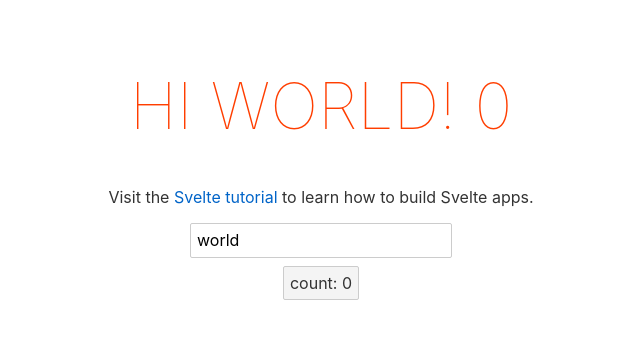
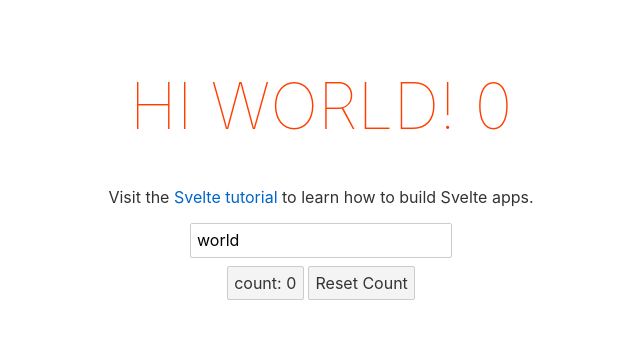
Before and after one commit to nanangbro/Coding_with_Rich_Harris, a Svelte app: page / in a window 1280 px wide. Shown: the top 338 px of the page, without its empty margins (319-959 px from the left). Built offline with nearby package versions, Linux system fonts and the light colour scheme.

Commit message:
resetter button (11)

```diff
--- a/src/App.svelte
+++ b/src/App.svelte
@@ -1,4 +1,5 @@
 <script>
+	import Resetter from "./Resetter.svelte"
 	import { count } from "./store.js"
 	import Button from "./Button.svelte"
 	export let name;
@@ -16,6 +17,7 @@
 		<input type="text" bind:value={name} />
 	</form>
 	<Button count={$count} handleClick={increment} />
+	<Resetter />
 	<!-- <Button count={0} /> -->
 </main>
 
--- /dev/null
+++ b/src/Resetter.svelte
@@ -0,0 +1,9 @@
+<script>
+    import {count} from "./store.js"
+
+    const reset = () => {
+        $count = 0;
+    }
+</script>
+
+<button on:click={reset}> Reset Count </button>
```
